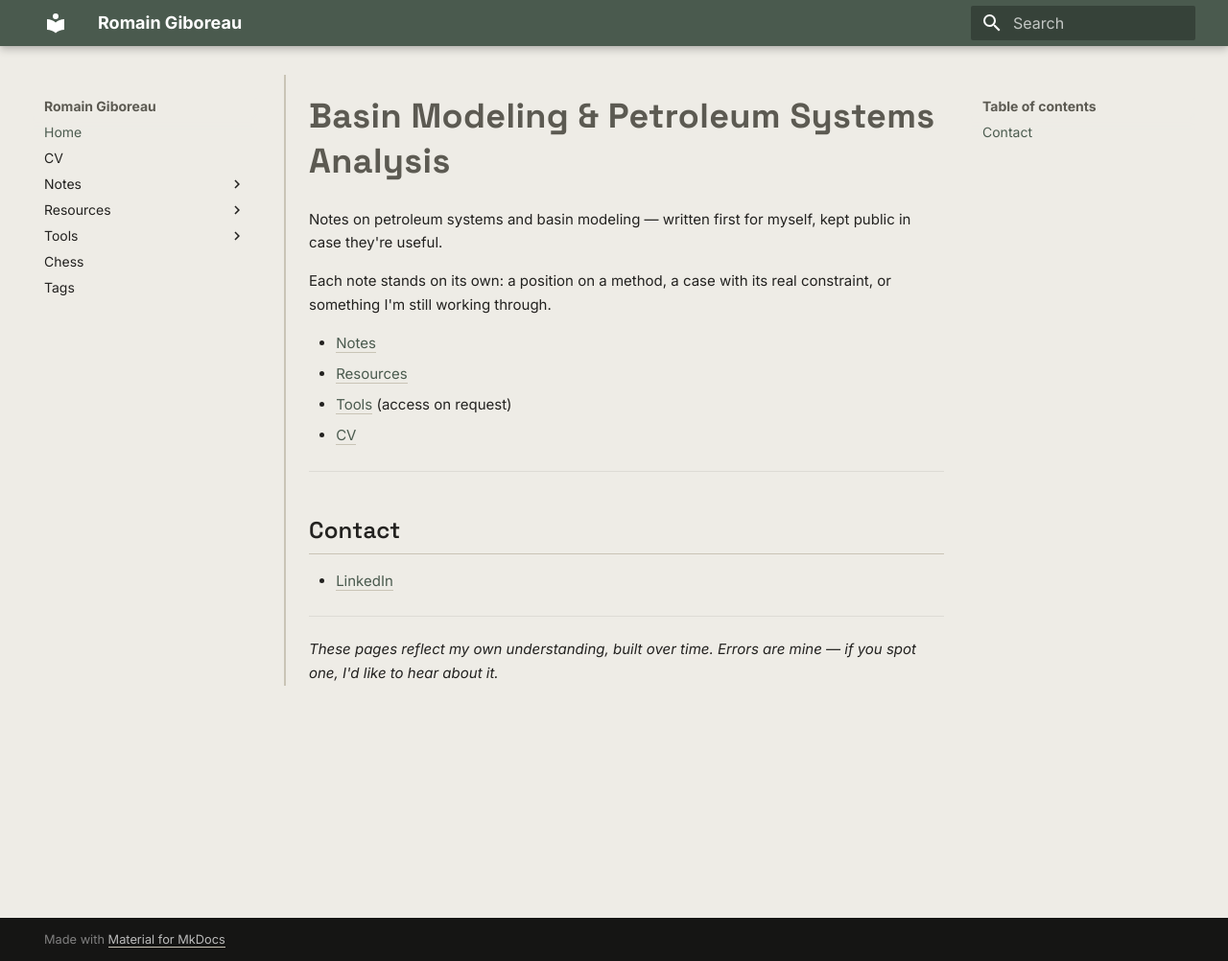
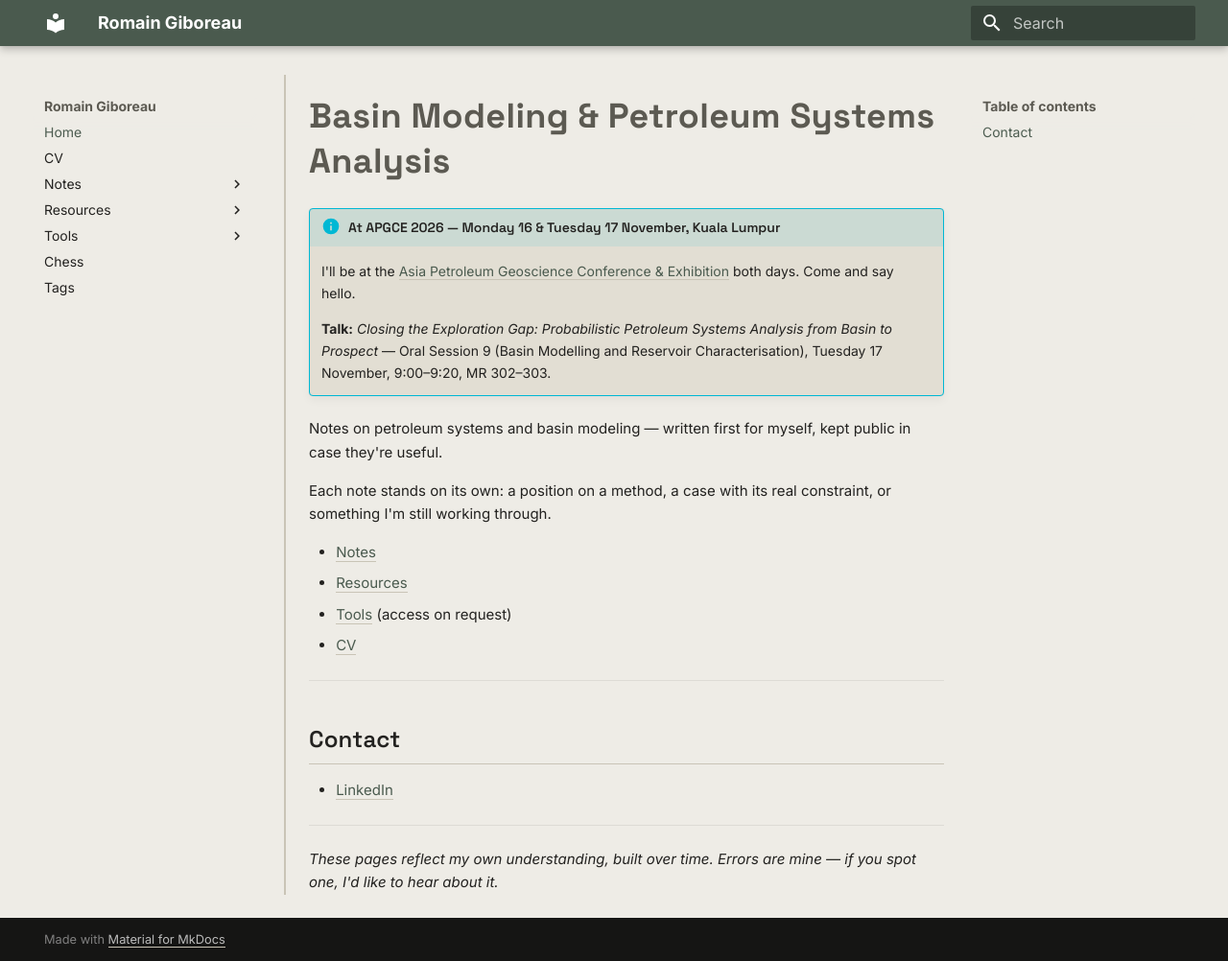
Before and after one commit to RomainGiboreau/My_Website, an MkDocs documentation site: the page built from docs/index.md, in a window 1280 px wide and 1002 px high. Shown: the whole window at 96% size. Built offline with MkDocs 1.6.1 and Material for MkDocs 9.7.7, drawn with Linux system fonts in a browser that asks for light colours.

Commit message:
Announce APGCE 2026 attendance and talk on homepage
Co-Authored-By: Claude Opus 5.5 <noreply@anthropic.com>

```diff
--- a/docs/index.md
+++ b/docs/index.md
@@ -1,4 +1,9 @@
 # Basin Modeling & Petroleum Systems Analysis
+
+!!! info "At APGCE 2026 — Monday 16 & Tuesday 17 November, Kuala Lumpur"
+    I'll be at the [Asia Petroleum Geoscience Conference & Exhibition](https://icep.com.my/apgce/conference/programme) both days. Come and say hello.
+
+    **Talk:** *Closing the Exploration Gap: Probabilistic Petroleum Systems Analysis from Basin to Prospect* — Oral Session 9 (Basin Modelling and Reservoir Characterisation), Tuesday 17 November, 9:00–9:20, MR 302–303.
 
 Notes on petroleum systems and basin modeling — written first for myself, kept public in case they're useful.
 
```
